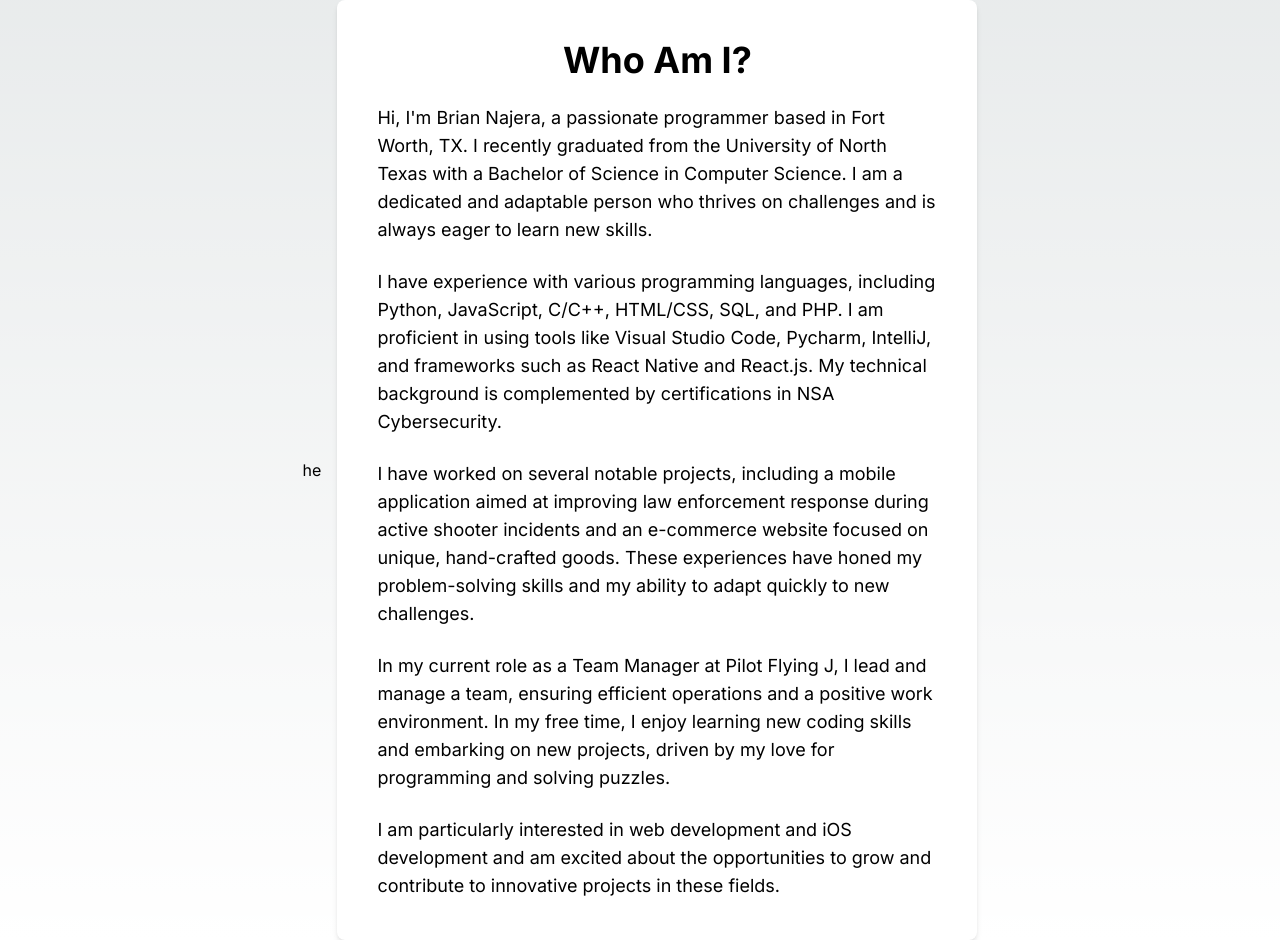
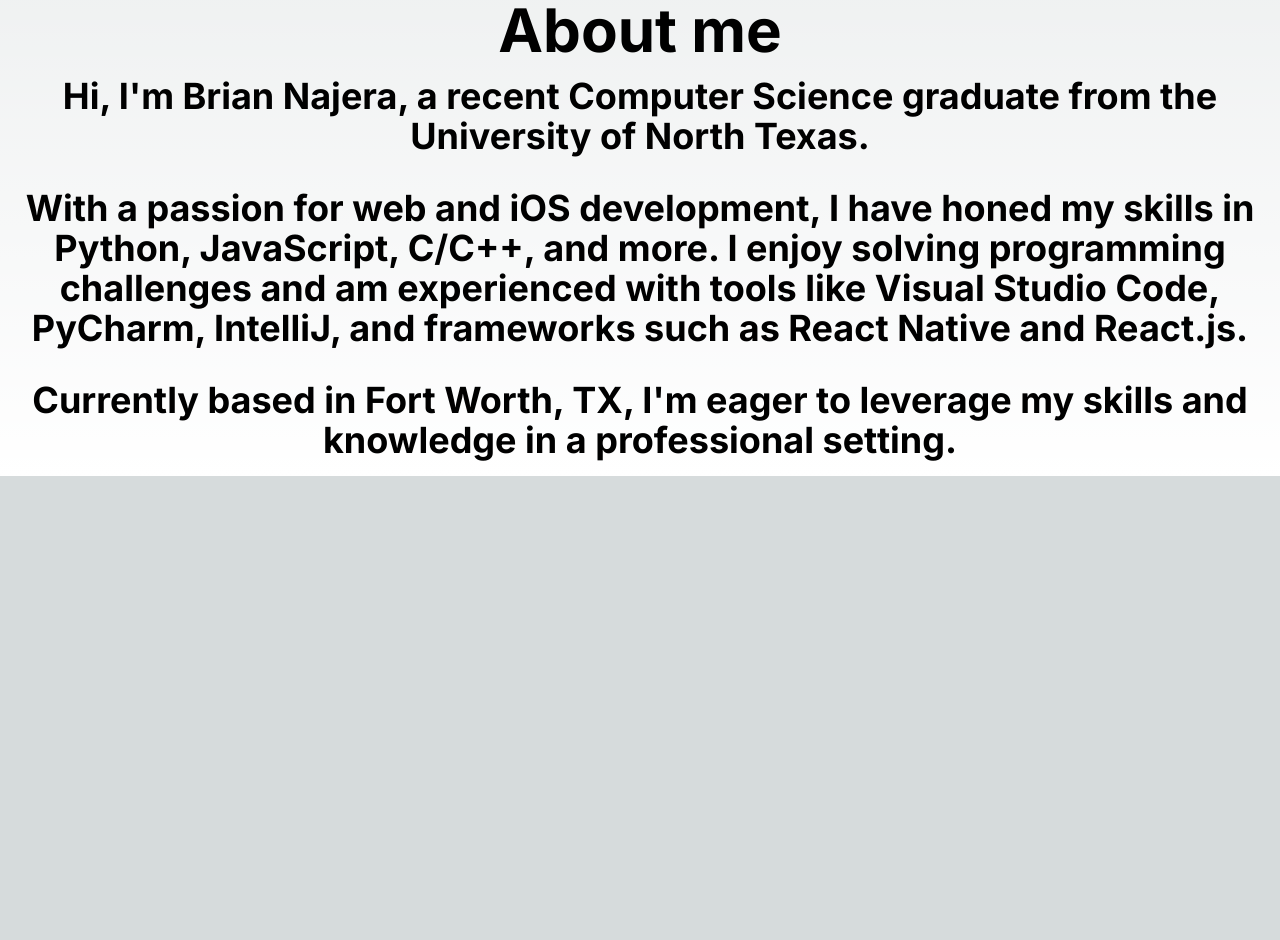
Before and after one commit to Brian121301/Web_Portfolio, a Next.js app in the folder portfolio/: page /home in a window 1280 px wide. Shown: the part 800-1740 px from the top of the page. After the commit the page ends 1276 px from the top, so only its background shows below. Built offline with nearby package versions, Linux system fonts and the light colour scheme.

Commit message:
added last parts of homepage

```diff
--- a/portfolio/src/app/home/page.js
+++ b/portfolio/src/app/home/page.js
@@ -1,11 +1,11 @@
 import React from 'react';
 
-const Home = () => {
+const Homepage = () => {
     return (
         <div>
             <div className="min-h-screen flex items-center justify-center">
                 <div className="flex flex-col items-center text-center mb-6 mr-20 p-20">
-                    <h1 className="text-4xl font-bold p-4">Brian Najera</h1>
+                    <h1 className="text-9xl font-bold p-4">Brian Najera</h1>
                     <h2 className="text-2xl">Full Stack Developer</h2>
                 </div>
                 <div className="flex justify-center ml-20 p-20">
@@ -16,46 +16,24 @@
                     />
                 </div>
             </div>
-            <div className="flex justify-center items-center space-x-4">
+            <h1 className='text-6xl font-bold text-center'>About me</h1>
             <div>
-                he
-            </div>
-                <div className="w-1/2 bg-white p-10 shadow-md rounded-lg">
-                    <h1 className="text-4xl font-bold mb-6 text-center">Who Am I?</h1>
-                    <div className="text-lg space-y-6">
-                        <p>
-                            Hi, I'm Brian Najera, a passionate programmer based in Fort Worth, TX. I recently
-                            graduated from the University of North Texas with a Bachelor of Science in Computer
-                            Science. I am a dedicated and adaptable person who thrives on challenges and is always
-                            eager to learn new skills.
-                        </p>
-                        <p>
-                            I have experience with various programming languages, including Python, JavaScript, C/C++,
-                            HTML/CSS, SQL, and PHP. I am proficient in using tools like Visual Studio Code, Pycharm,
-                            IntelliJ, and frameworks such as React Native and React.js. My technical background is
-                            complemented by certifications in NSA Cybersecurity.
-                        </p>
-                        <p>
-                            I have worked on several notable projects, including a mobile application aimed at improving
-                            law enforcement response during active shooter incidents and an e-commerce website focused on unique,
-                            hand-crafted goods. These experiences have honed my problem-solving skills and my ability to adapt
-                            quickly to new challenges.
-                        </p>
-                        <p>
-                            In my current role as a Team Manager at Pilot Flying J, I lead and manage a team, ensuring
-                            efficient operations and a positive work environment. In my free time, I enjoy learning new
-                            coding skills and embarking on new projects, driven by my love for programming and solving puzzles.
-                        </p>
-                        <p>
-                            I am particularly interested in web development and iOS development and am excited about the
-                            opportunities to grow and contribute to innovative projects in these fields.
-                        </p>
-                    </div>
-                </div>
+                <p className="text-4xl font-bold text-center p-4">
+                Hi, I'm Brian Najera, a recent Computer Science graduate from the University of
+                North Texas. </p>
+                <p className="text-4xl font-bold text-center p-4">
+                With a passion for web and iOS development, I have honed my skills
+                in Python, JavaScript, C/C++, and more. I enjoy solving programming challenges
+                and am experienced with tools like Visual Studio Code, PyCharm, IntelliJ, and
+                frameworks such as React Native and React.js. </p>
+                <p className="text-4xl font-bold text-center p-4">
+                Currently based in Fort Worth, TX,
+                I'm eager to leverage my skills and knowledge in a professional setting.
+                </p>
             </div>
         </div>
 
     );
 };
 
-export default Home;
+export default Homepage;
--- a/portfolio/src/app/page.js
+++ b/portfolio/src/app/page.js
@@ -1,20 +1,16 @@
 import Navbar from "@/components/Navbar";
+import Homepage from "./home/page";
 import { Container } from "postcss";
 
-export default function Home() {
+export default function main() {
   return (
     <main className="min-h-screen bg-cover">
-      <div
-        className="w-full h-full"
-        style={{
-          backgroundImage: "url('')",
-          backgroundSize: 'cover',
-          backgroundPosition: 'center',
-          backgroundRepeat: 'no-repeat'
-        }}
-      >
+      <div>
         <div className='w-full'>
           <Navbar />
+        </div>
+        <div>
+          <Homepage />
         </div>
 
       </div>
```
